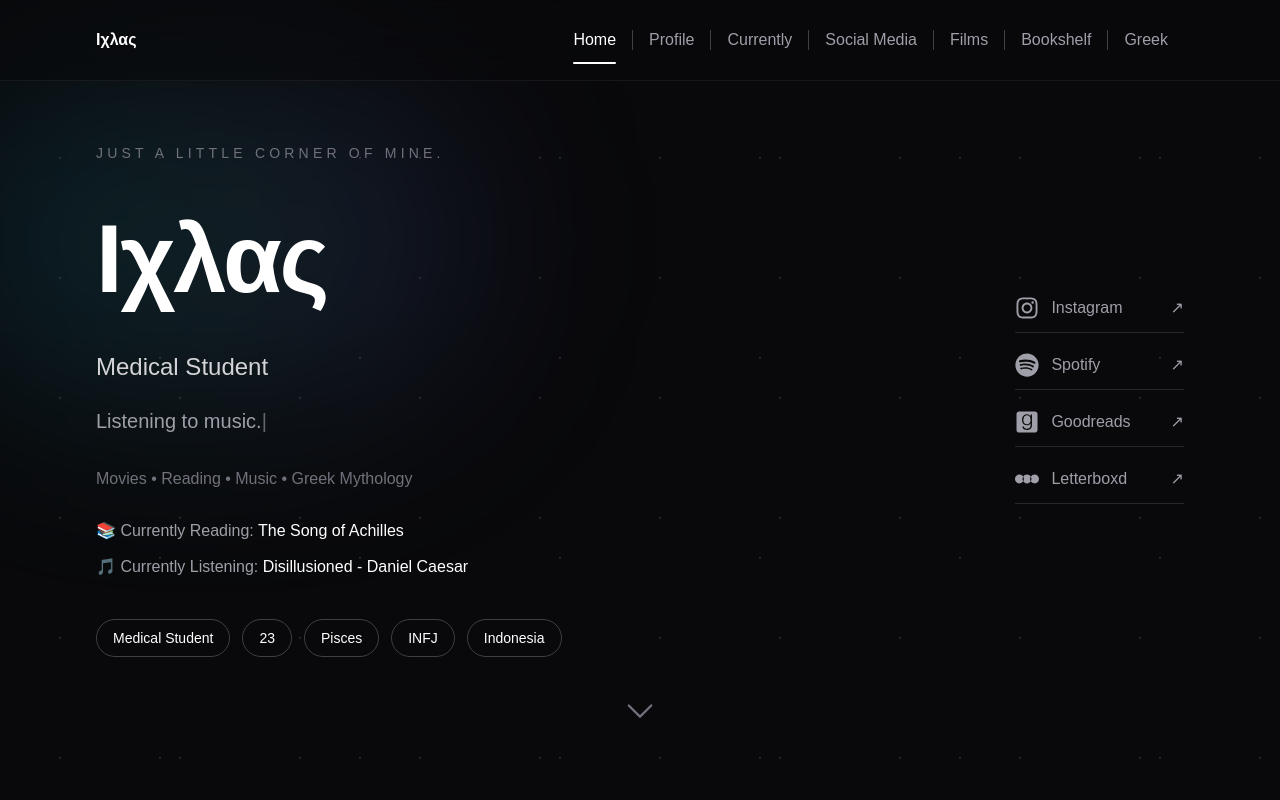
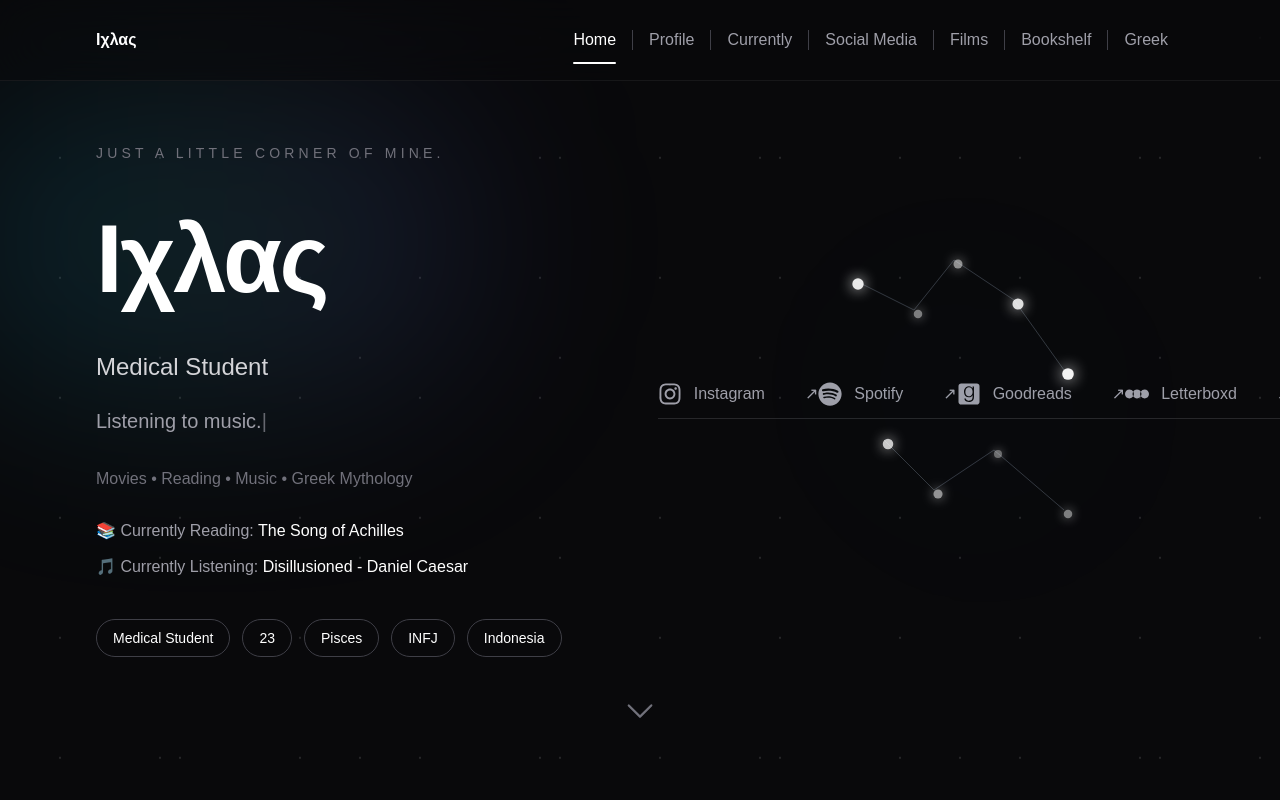
Before and after one commit to ikhlasabdi03-hash/Ikhlas, a Next.js app: page / in a window 1280 px wide. Shown: the top 800 px of the page. Built offline with nearby package versions, Linux system fonts and the light colour scheme.

Commit message:
Optimize 23 hero for mobile

```diff
--- a/app/components/Hero.tsx
+++ b/app/components/Hero.tsx
@@ -143,7 +143,73 @@ transition={{
         </div>
 
 
-        <div className="hidden md:block space-y-5">
+        <div className="hidden md:flex relative w-[420px] h-[420px] items-center justify-center">
+
+        <motion.div
+  animate={{
+    opacity: [0.15, 0.25, 0.15],
+    scale: [1, 1.05, 1],
+  }}
+  transition={{
+    duration: 8,
+    repeat: Infinity,
+    ease: "easeInOut",
+  }}
+  className="
+    absolute
+    w-[360px]
+    h-[360px]
+    rounded-full
+    bg-gradient-to-br
+    from-sky-500/10
+    via-cyan-400/5
+    to-indigo-500/10
+    blur-[90px]
+  "
+/>
+
+<svg
+  className="absolute inset-0 w-full h-full opacity-30"
+  viewBox="0 0 420 420"
+>
+  <line x1="90" y1="90" x2="150" y2="120" stroke="#94a3b8" />
+  <line x1="150" y1="120" x2="190" y2="70" stroke="#94a3b8" />
+  <line x1="190" y1="70" x2="250" y2="110" stroke="#94a3b8" />
+  <line x1="250" y1="110" x2="300" y2="180" stroke="#94a3b8" />
+
+  <line x1="120" y1="250" x2="170" y2="300" stroke="#94a3b8" />
+  <line x1="170" y1="300" x2="230" y2="260" stroke="#94a3b8" />
+  <line x1="230" y1="260" x2="300" y2="320" stroke="#94a3b8" />
+</svg>
+
+{[
+  [90,90],
+  [150,120],
+  [190,70],
+  [250,110],
+  [300,180],
+  [120,250],
+  [170,300],
+  [230,260],
+  [300,320],
+].map(([x,y], i) => (
+  <motion.div
+    key={i}
+    animate={{
+      opacity:[0.4,1,0.4],
+      scale:[1,1.5,1]
+    }}
+    transition={{
+      duration:2 + i*0.2,
+      repeat:Infinity,
+    }}
+    className="absolute h-2 w-2 rounded-full bg-white shadow-[0_0_10px_white]"
+    style={{
+      left:x,
+      top:y,
+    }}
+  />
+))}
 
         {socialLinks.map((social) => (
          <a
```
